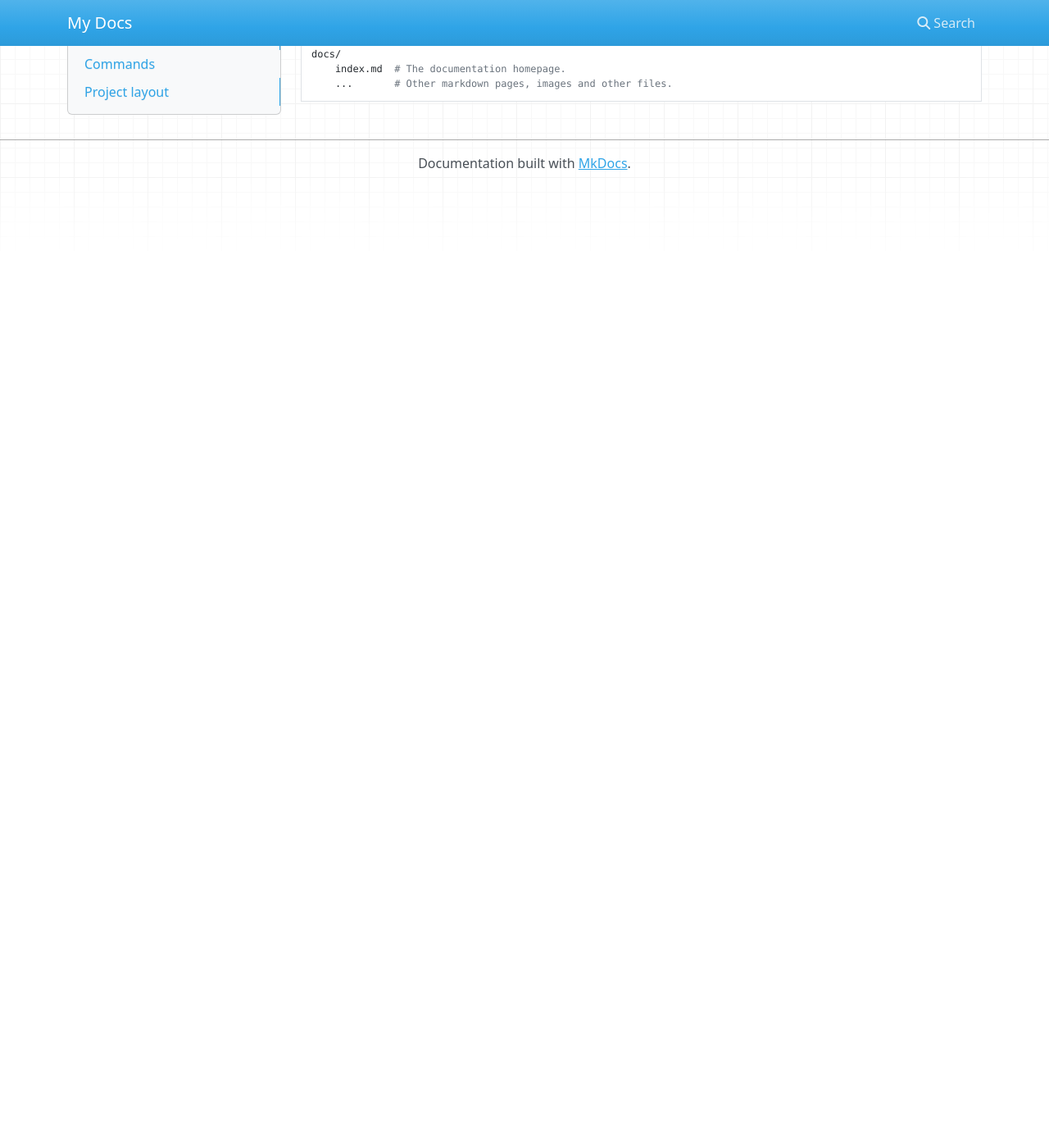
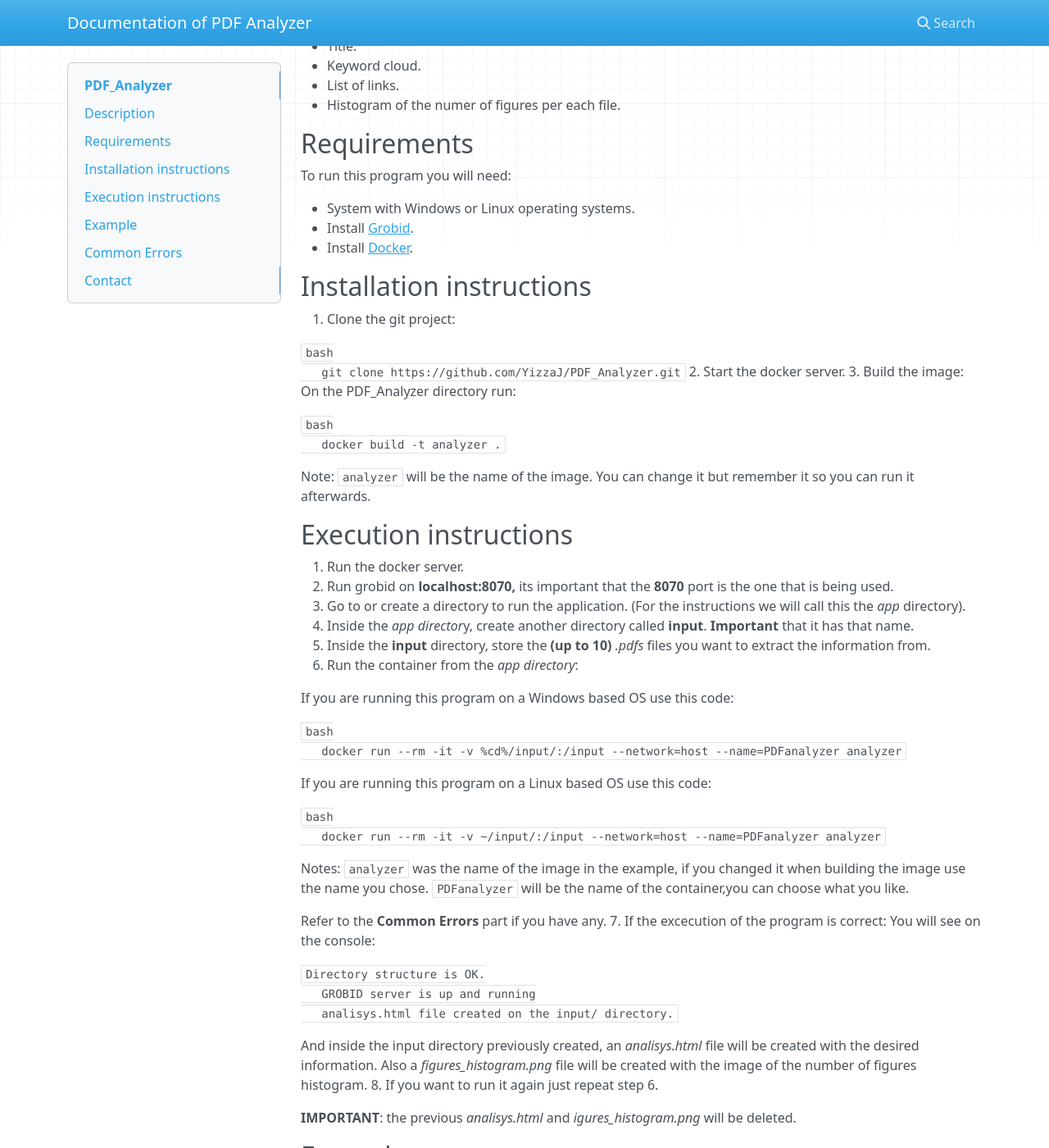
Before and after one commit to YizzaJ/PDF_Analyzer, an MkDocs documentation site: the page built from docs/index.md, in a window 1280 px wide and 1400 px high, scrolled down 353 px. Shown: the whole window at 82% size. Built offline with MkDocs 1.6.1, drawn with Linux system fonts in a browser that asks for light colours; nearby versions of some CDN libraries; before the commit the page ends 900 px from its top, so only the background shows below that; some of the changed text lies outside the part shown.

Commit message:
Updated mkdocs

````diff
--- a/docs/index.md
+++ b/docs/index.md
@@ -1,17 +1,91 @@
-# Welcome to MkDocs
 
-For full documentation visit [mkdocs.org](https://www.mkdocs.org).
+# PDF_Analyzer
 
-## Commands
+PDF information extractor for the course of Artificial Intelligence And Open Science In Research Software Engineering.
 
-* `mkdocs new [dir-name]` - Create a new project.
-* `mkdocs serve` - Start the live-reloading docs server.
-* `mkdocs build` - Build the documentation site.
-* `mkdocs -h` - Print help message and exit.
+## Description
 
-## Project layout
+This proyects refers to a PDF extraction and parser using Grobit for the method of parsing the PDF and a python program to extract the desired information.
 
-    mkdocs.yml    # The configuration file.
-    docs/
-        index.md  # The documentation homepage.
-        ...       # Other markdown pages, images and other files.
+Currently, the program accepts up to 10 pdf files as an input and will produce a "analysis.html" file that will contain the following:
+
+* For each file:
+  * Title.
+  * Keyword cloud.
+  * List of links.
+* Histogram of the numer of figures per each file.
+
+## Requirements
+
+To run this program you will need:
+
+* System with Windows or Linux operating systems.
+* Install [Grobid](https://github.com/kermitt2/grobid).
+* Install [Docker](https://docs.docker.com/engine/install/).
+
+## Installation instructions
+
+1. Clone the git project:
+
+   ```bash
+   git clone https://github.com/YizzaJ/PDF_Analyzer.git
+   ```
+2. Start the docker server.
+3. Build the image: On the PDF_Analyzer directory run:
+
+   ```bash
+   docker build -t analyzer .
+   ```
+
+   Note: `analyzer` will be the name of the image. You can change it but remember it so you can run it afterwards.
+
+## Execution instructions
+
+1. Run the docker server.
+2. Run grobid on **localhost:8070,** its important that the **8070** port is the one that is being used.
+3. Go to or create a directory to run the application. (For the instructions we will call this the *app* directory).
+4. Inside the *app director*y, create another directory called **input**. **Important** that it has that name.
+5. Inside the **input** directory, store the **(up to 10)** *.pdfs* files you want to extract the information from.
+6. Run the container from the *app directory*:
+
+   If you are running this program on a Windows based OS use this code:
+
+   ```bash
+   docker run --rm -it -v %cd%/input/:/input --network=host --name=PDFanalyzer analyzer
+   ```
+
+   If you are running this program on a Linux based OS use this code:
+
+   ```bash
+   docker run --rm -it -v ~/input/:/input --network=host --name=PDFanalyzer analyzer
+   ```
+
+   Notes: `analyzer` was the name of the image in the example, if you changed it when building the image use the  name you chose. `PDFanalyzer` will be the name of the container,you can choose what you like.
+
+   Refer to the **Common Errors** part if you have any.
+7. If the excecution of the program is correct:
+   You will see on the console:
+
+   ```
+   Directory structure is OK.
+   GROBID server is up and running
+   analisys.html file created on the input/ directory.
+   ```
+
+   And inside the input directory previously created, an *analisys.html* file will be created with the desired information. Also a *figures_histogram.png* file will be created with the image of the number of figures histogram.
+8. If you want to run it again just repeat step 6.
+
+   **IMPORTANT**: the previous *analisys.html* and *igures_histogram.png* will be deleted.
+
+## Example
+
+Inside the `example` directory of the project you could see an example of the structure of the directory where the application was runned.
+
+## Common Errors
+
+* *Input directory does not exist:* check if you did the **Execution instructions** steps 3 and 4 correctly. Note that you need to create a directory in which you will run the containter and on that directory you should create the **input** one with the pdfs.
+* *Processing of x.pdf failed with error 408:* this error normally is because the Grobid Server is Unavailable. Check if it is running, restart it, or do the installation again.
+
+## Contact
+
+Main author and contact: Jesus Hernandez ([jesus.hernandezp@alumnos.upm.es](jesus.hernandezp@alumnos.upm.es)).
--- a/mkdocs.yml
+++ b/mkdocs.yml
@@ -1 +1,4 @@
-site_name: My Docs
+site_name: Documentation of PDF Analyzer
+
+nav:
+  - Home: index.md
````
